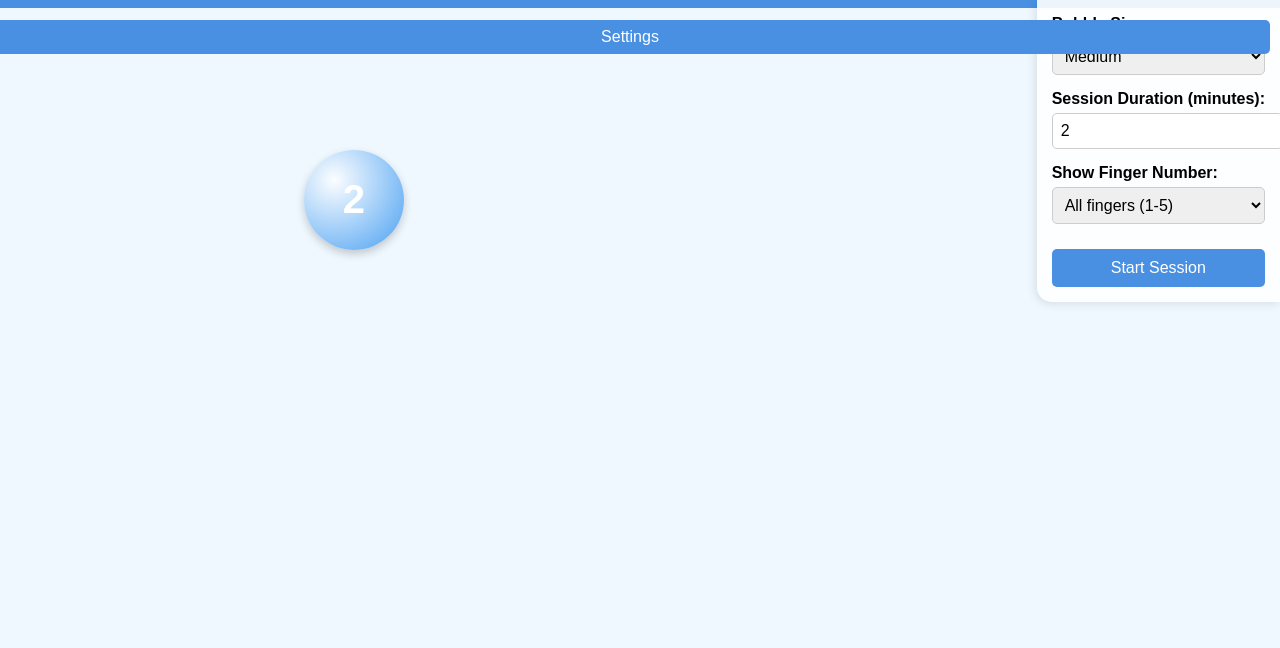
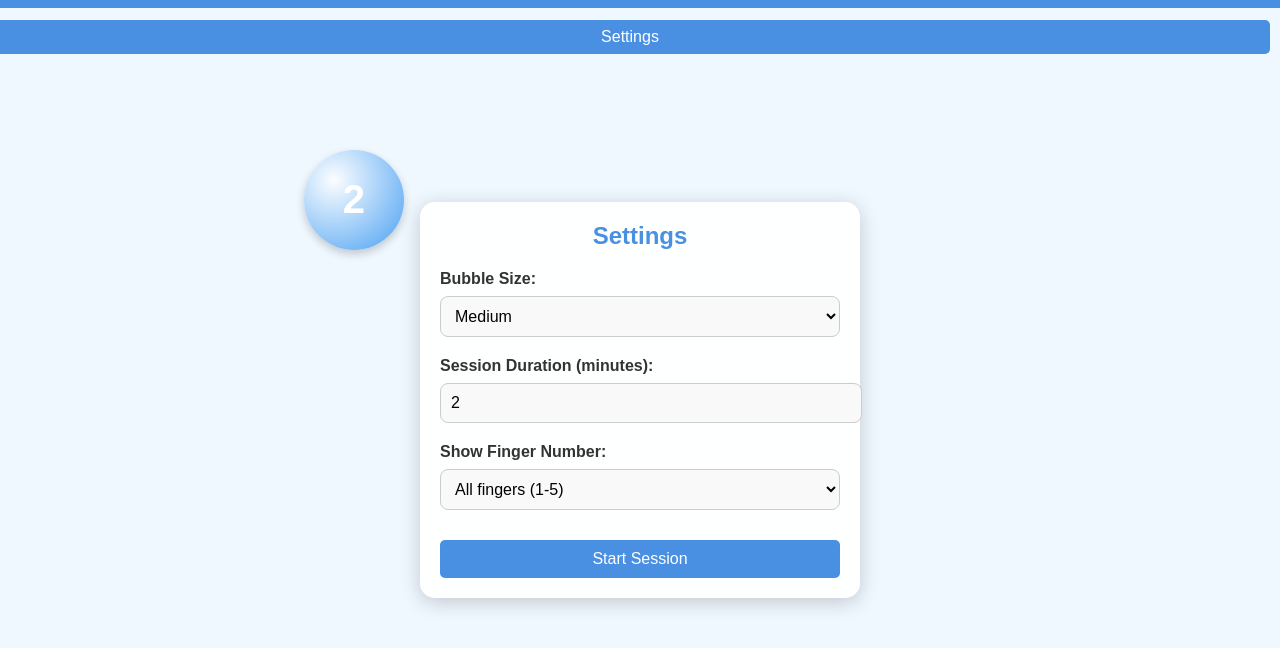
Before and after one commit to VastOceanLabs/Fine-Motor-Skill-Builder, a plain HTML site: page index.html in a window 1280 px wide. Drawn offline with Linux system fonts and the light colour scheme.

Commit message:
Update index.html

```diff
--- a/index.html
+++ b/index.html
@@ -54,13 +54,23 @@
 
         #settings-panel {
             position: absolute;
-            top: 0;
-            right: 0;
-            background-color: rgba(255, 255, 255, 0.9);
-            border-bottom-left-radius: 15px;
-            padding: 15px;
-            box-shadow: -2px 2px 10px rgba(0,0,0,0.1);
+            top: 50%;
+            left: 50%;
+            transform: translate(-50%, -50%);
+            background-color: rgba(255, 255, 255, 0.95);
+            border-radius: 15px;
+            padding: 20px;
+            box-shadow: 0 4px 20px rgba(0,0,0,0.2);
             z-index: 100;
+            width: 80%;
+            max-width: 400px;
+        }
+
+        #settings-panel h2 {
+            text-align: center;
+            color: #4a90e2;
+            margin-top: 0;
+            margin-bottom: 20px;
         }
 
         #settings-toggle {
@@ -78,21 +88,30 @@
         }
 
         .settings-group {
-            margin-bottom: 15px;
+            margin-bottom: 20px;
         }
 
         .settings-label {
             display: block;
-            margin-bottom: 5px;
+            margin-bottom: 8px;
             font-weight: bold;
+            color: #333;
+            font-size: 16px;
         }
 
         select, input {
             width: 100%;
-            padding: 8px;
-            border-radius: 5px;
+            padding: 10px;
+            border-radius: 8px;
             border: 1px solid #ccc;
             font-size: 16px;
+            background-color: #f9f9f9;
+        }
+
+        select:focus, input:focus {
+            outline: none;
+            border-color: #4a90e2;
+            box-shadow: 0 0 0 2px rgba(74, 144, 226, 0.2);
         }
 
         button {
@@ -193,6 +212,7 @@
         <button id="settings-toggle">Settings</button>
 
         <div id="settings-panel" class="hidden">
+            <h2>Settings</h2>
             <div class="settings-group">
                 <label class="settings-label">Bubble Size:</label>
                 <select id="bubble-size">
```
